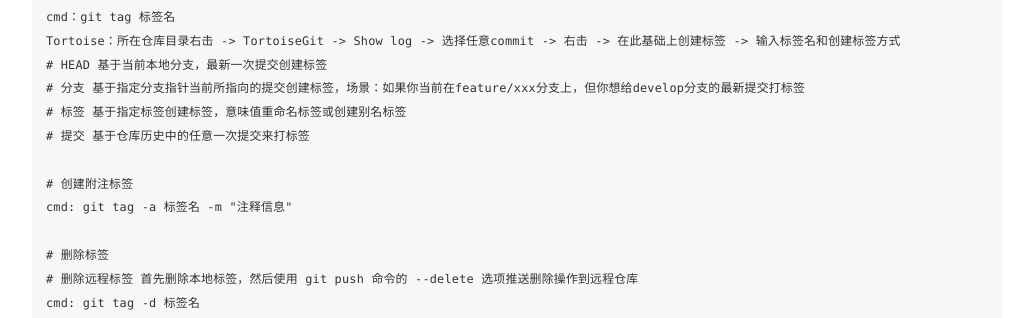
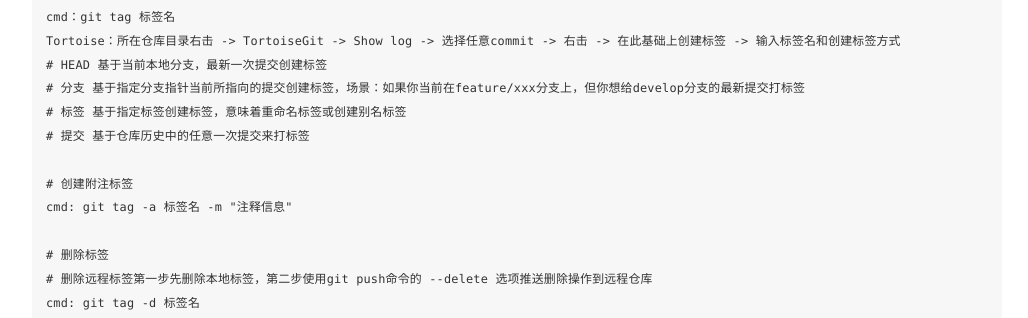
Before and after one commit to YooyoJin/yooyojin.github.io, a Jekyll site: the page built from _posts/2024-11-07-git.md, in a window 1280 px wide. Shown: the part 4678-4996 px from the top of the page, without its empty margins (123-1151 px from the left). Built offline with Jekyll 4.4.1, drawn with Linux system fonts in a browser that asks for light colours; some of the changed text lies outside the part shown.

Commit message:
<fix> 补充tag删除步骤

````diff
--- a/_posts/2024-11-07-git.md
+++ b/_posts/2024-11-07-git.md
@@ -208,15 +208,16 @@ cmd：git tag 标签名
 Tortoise：所在仓库目录右击 -> TortoiseGit -> Show log -> 选择任意commit -> 右击 -> 在此基础上创建标签 -> 输入标签名和创建标签方式
 # HEAD 基于当前本地分支，最新一次提交创建标签
 # 分支 基于指定分支指针当前所指向的提交创建标签，场景：如果你当前在feature/xxx分支上，但你想给develop分支的最新提交打标签
-# 标签 基于指定标签创建标签，意味值重命名标签或创建别名标签
+# 标签 基于指定标签创建标签，意味着重命名标签或创建别名标签
 # 提交 基于仓库历史中的任意一次提交来打标签
 
 # 创建附注标签
 cmd: git tag -a 标签名 -m "注释信息"
 
 # 删除标签
-# 删除远程标签 首先删除本地标签，然后使用 git push 命令的 --delete 选项推送删除操作到远程仓库
+# 删除远程标签第一步先删除本地标签，第二步使用git push命令的 --delete 选项推送删除操作到远程仓库
 cmd: git tag -d 标签名
+cmd: git push origin --delete 标签名
 ```
 
 ## 5. Git常见应用思路
````
Also changed, not shown: other parts of _posts/2024-11-07-git.md (+1 -1 lines).
